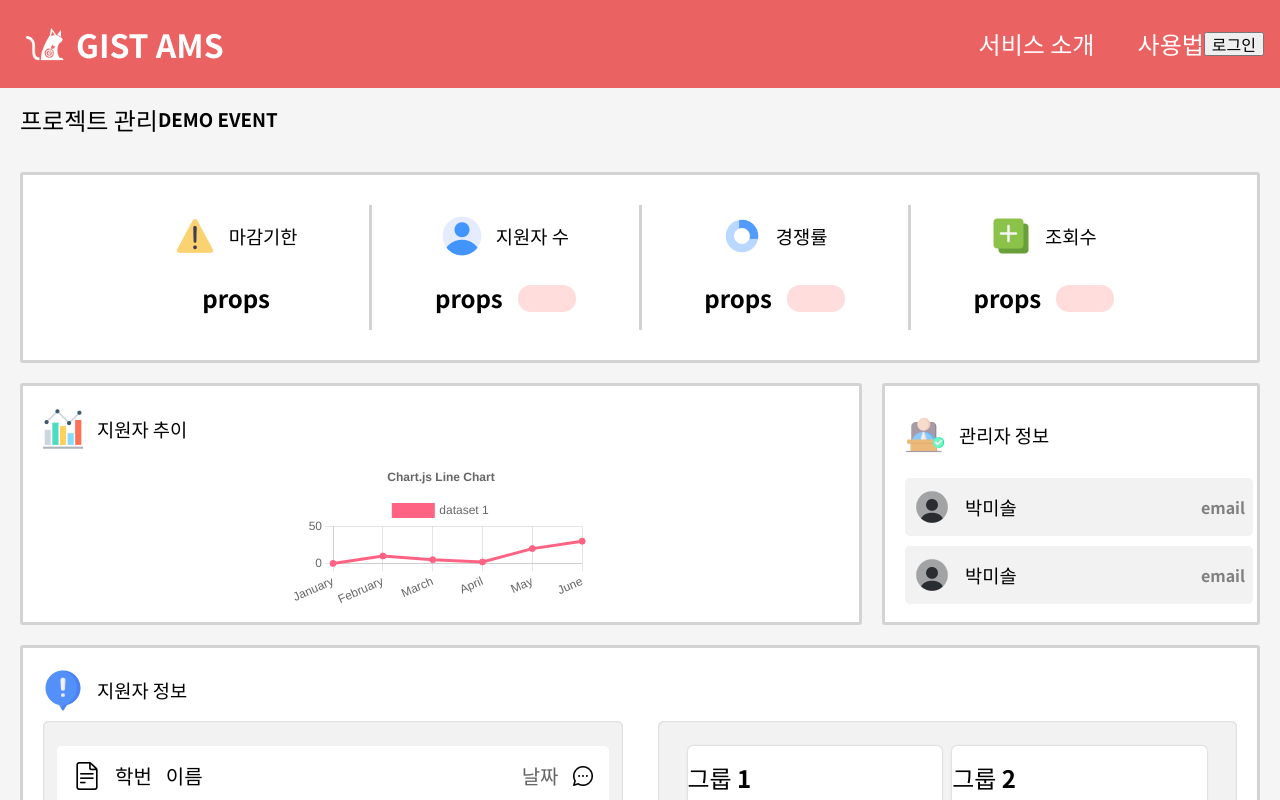
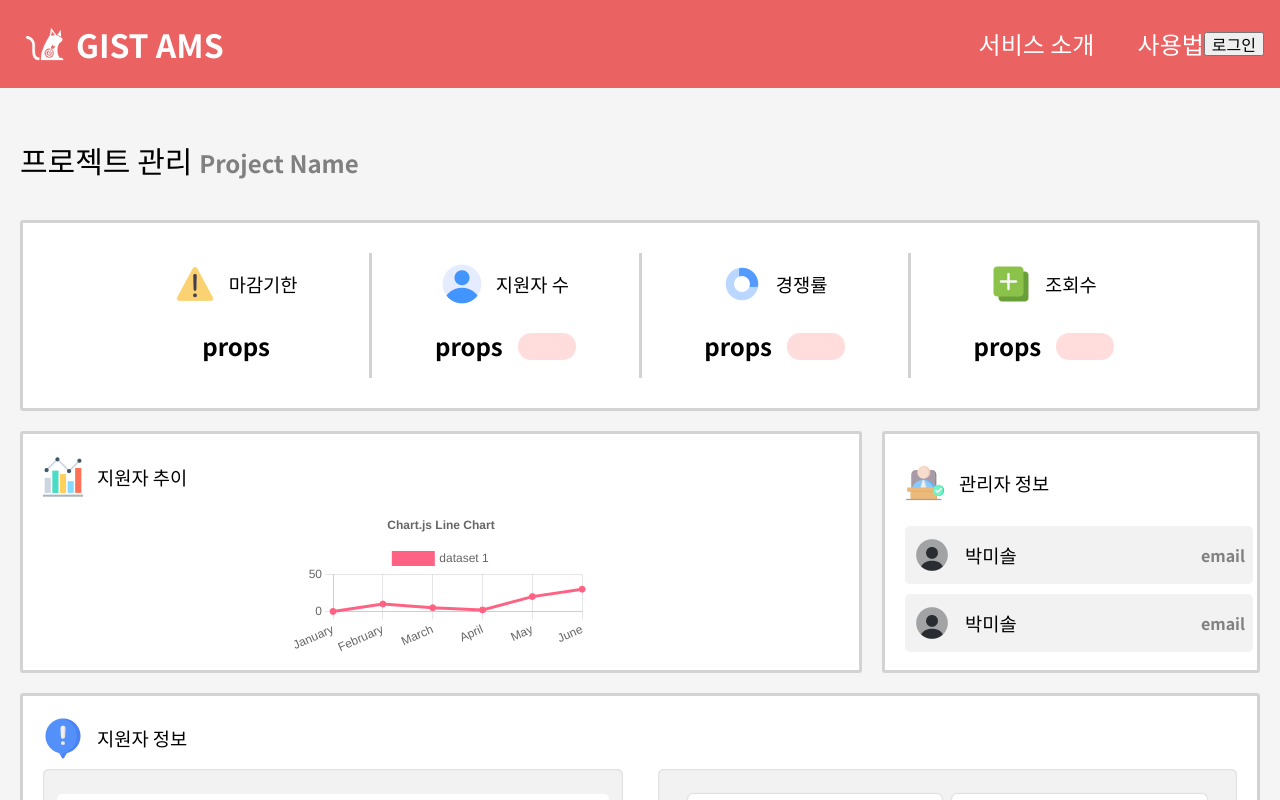
Before and after one commit to gsainfoteam/ziggle-ams-fe, a React (Vite) app: page /1 in a window 1280 px wide. Shown: the top 800 px of the page. Built offline with nearby package versions, Linux system fonts and the light colour scheme.

Commit message:
💄 Title font size, color

```diff
--- a/src/pages/Dashboard/dashboard.tsx
+++ b/src/pages/Dashboard/dashboard.tsx
@@ -12,9 +12,17 @@ const Container = styled.div`
   align-items: stretch;
   gap: 20px;
 `;
-const Title = styled.div`
-  display: flex;
-  justify-content: left;
+const Title = styled.h2`
+  margin-top: 60px;
+  gap: 10px;
+  font-size: 30px;
+
+  h3 {
+    display: inline;
+    color: gray;
+    margin: 0;
+    font-size: 0.8em;
+  }
 `;
 
 const Flex = styled.div`
@@ -27,8 +35,7 @@ const Dashboard = () => {
   return (
     <Container>
       <Title>
-        <h2>프로젝트 관리</h2>
-        <h3>DEMO EVENT</h3>
+        프로젝트 관리 <h3>Project Name</h3>
       </Title>
       <ManagementBar></ManagementBar>
       <Flex>
```
